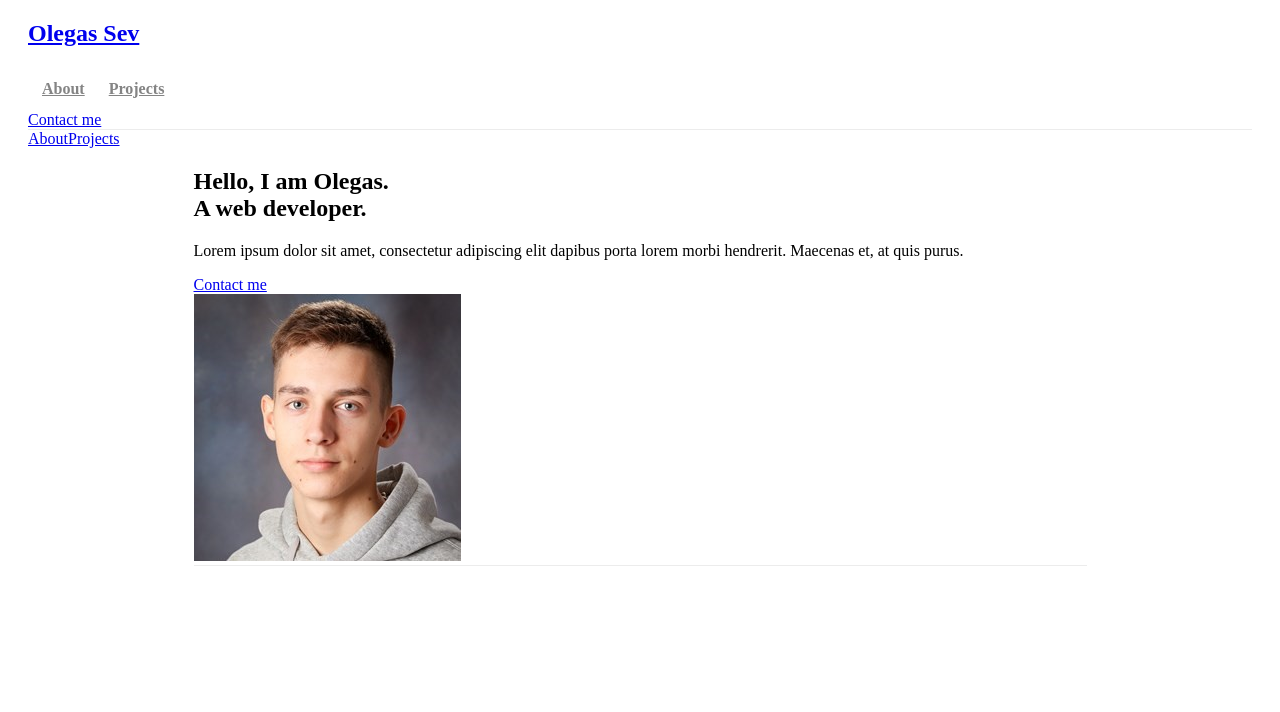
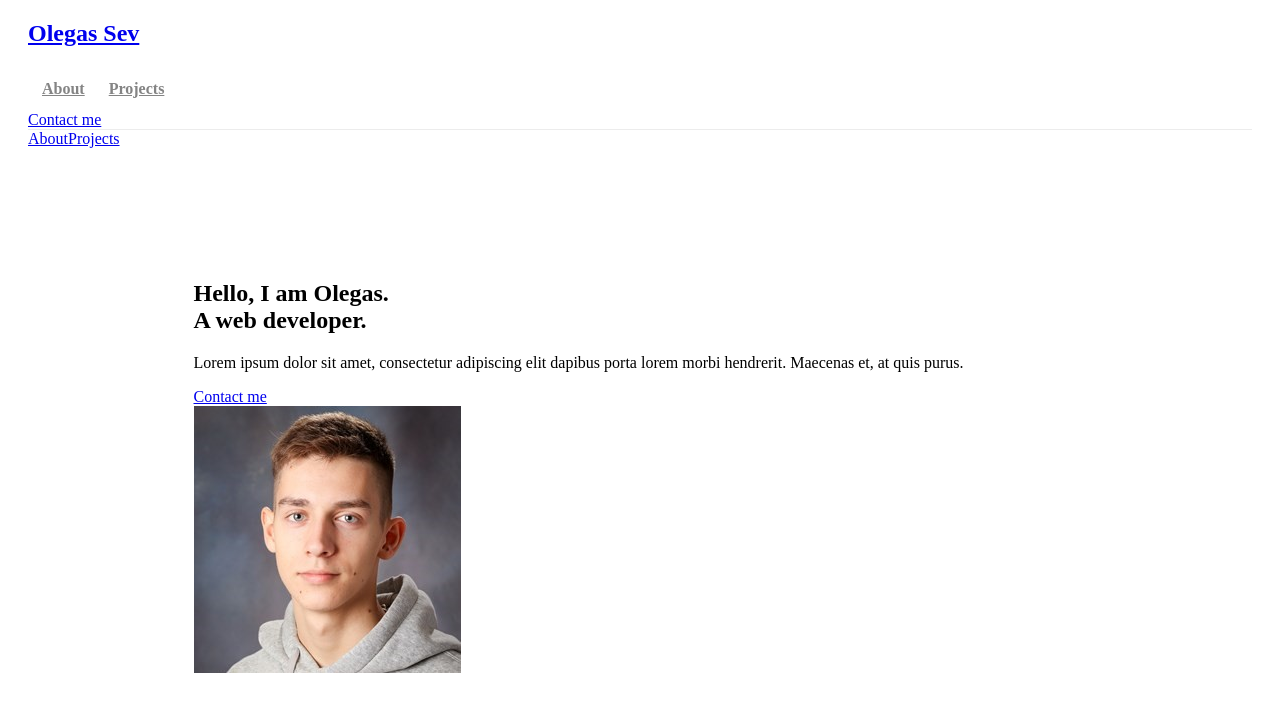
Before and after one commit to olegas-sev/portfolio, a Next.js app: page / in a window 1280 px wide. Shown: the top 712 px of the page. Built offline with nearby package versions, Linux system fonts and the light colour scheme.

Commit message:
Responsive padding on section

```diff
--- a/components/Hero.js
+++ b/components/Hero.js
@@ -5,7 +5,7 @@ import Link from "next/link";
 console.log(portfolio);
 function Hero() {
     return (
-        <section className="py-28">
+        <section className="pt-8 pb-16 md:py-20 lg:py-28">
             <div className="container-default">
                 <div className="home-hero-wrapper sm:items-center flex justify-between flex-col sm:flex-row">
                     <div className="home-hero-left max-w-[499px] mr-[20px] mb-10 sm:m-0">
```
